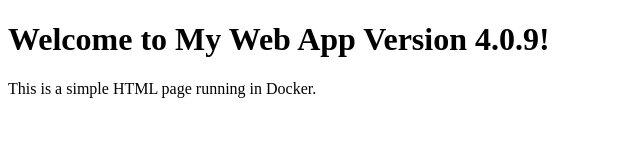
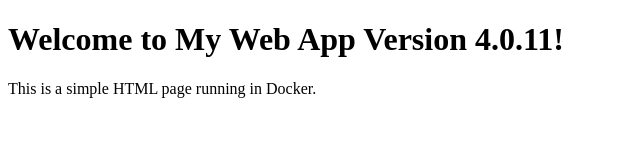
Before and after one commit to hkaustav/simple-web-app, a plain HTML site: page index.html in a window 1280 px wide. Shown: the full height of the page, 0-640 px from the left. Drawn offline with Linux system fonts and the light colour scheme.

Commit message:
version upgraded

```diff
--- a/index.html
+++ b/index.html
@@ -6,7 +6,7 @@
     <title>Simple Web App</title>
 </head>
 <body>
-    <h1>Welcome to My Web App Version 4.0.9!</h1>
+    <h1>Welcome to My Web App Version 4.0.11!</h1>
     <p>This is a simple HTML page running in Docker.</p>
 </body>
 </html>
```
